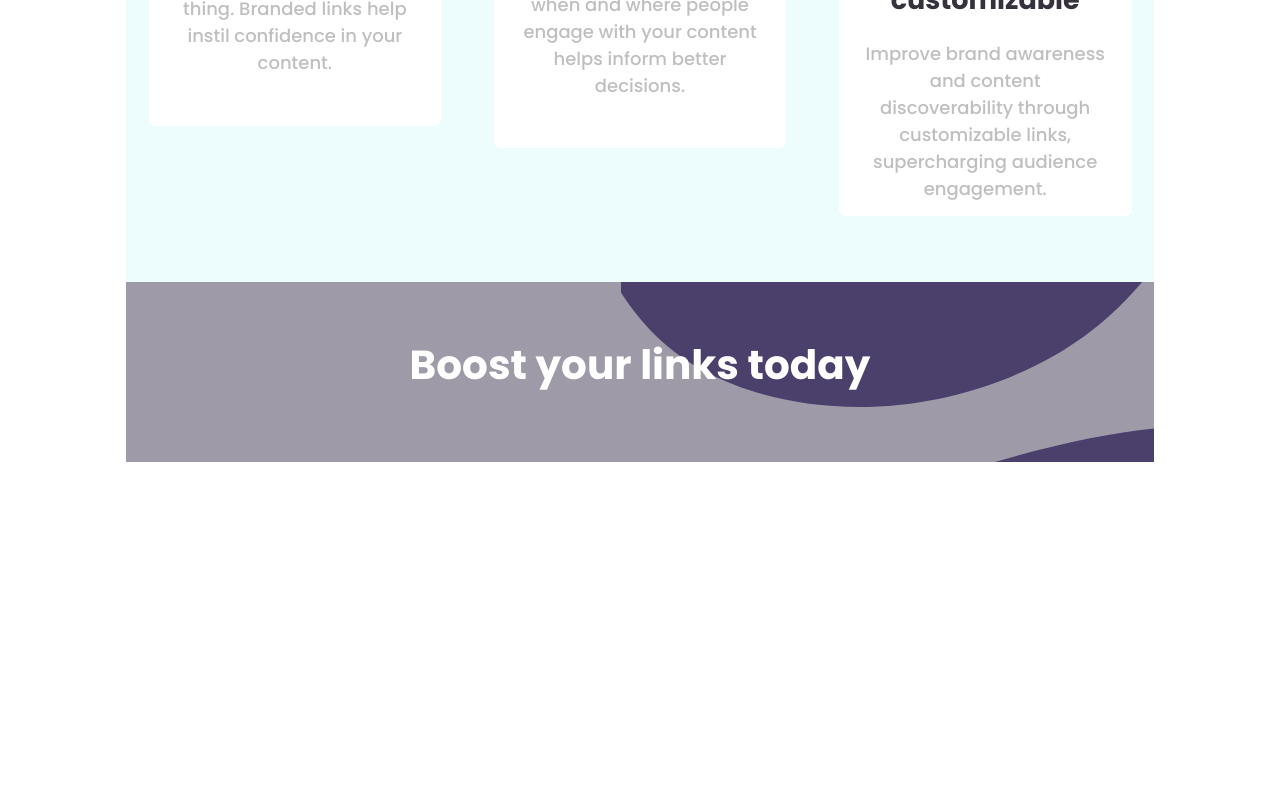
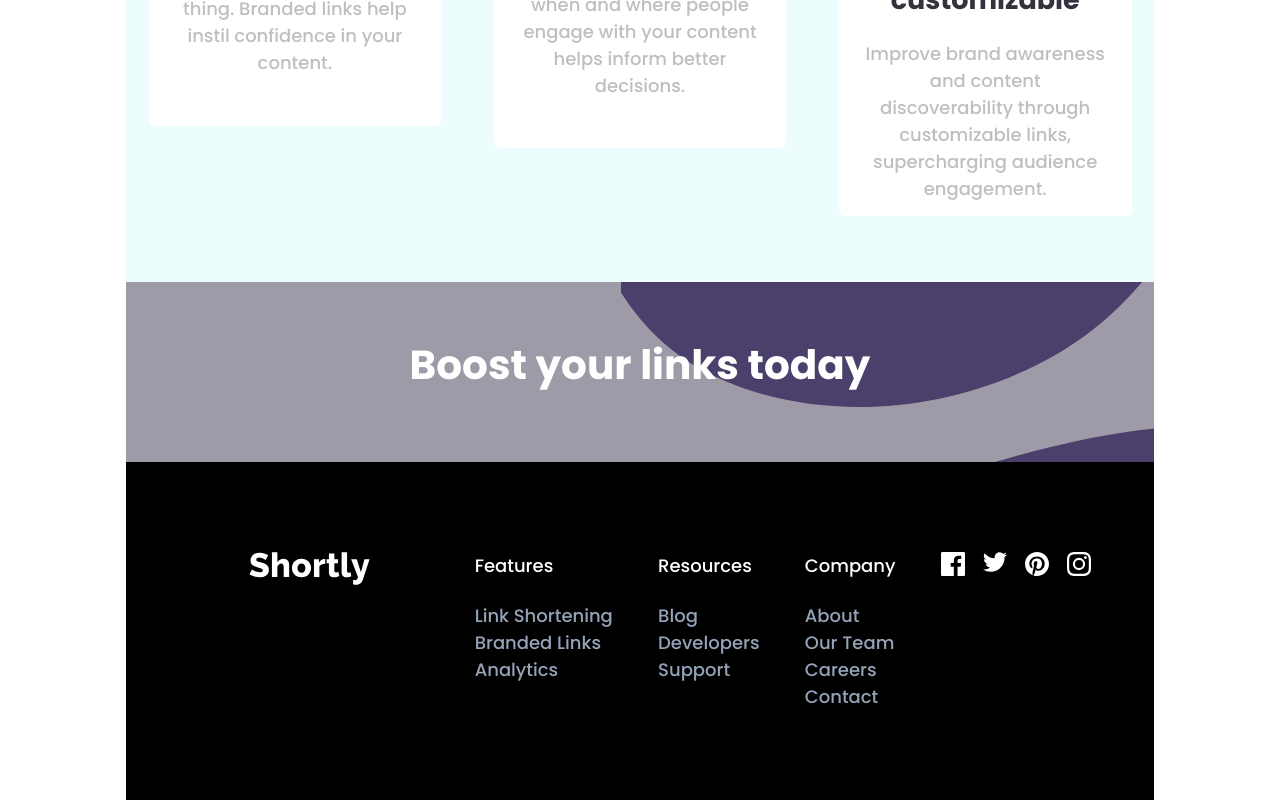
Before and after one commit to Hermawan18/shortly-url, a Next.js app in the folder shortly/: page / in a window 1280 px wide. Shown: the part 1211-2011 px from the top of the page. Before the commit the page ends 1673 px from the top, so only its background shows below. Built offline with nearby package versions, Linux system fonts and the light colour scheme.

Commit message:
feat: footer 2

```diff
--- a/shortly/src/app/page.tsx
+++ b/shortly/src/app/page.tsx
@@ -1,9 +1,14 @@
 import Logo from '@/app/assets/images/logo.svg';
+import LogoFooter from '@/app/assets/images/logo-footer.svg';
 import WorkIlustration from '@/app/assets/images/illustration-working.svg';
 import BrandRecognition from '@/app/assets/images/icon-brand-recognition.svg';
 import DetailedRecord from '@/app/assets/images/icon-detailed-records.svg';
 import FullyCustom from '@/app/assets/images/icon-fully-customizable.svg';
 import Footer from '@/app/assets/images/bg-boost-mobile.svg';
+import Facebook from '@/app/assets/images/icon-facebook.svg';
+import Twitter from '@/app/assets/images/icon-twitter.svg';
+import Pinterest from '@/app/assets/images/icon-pinterest.svg';
+import Instagram from '@/app/assets/images/icon-instagram.svg';
 
 import Image from 'next/image';
 import FormLinks from './components/formLinks';
@@ -118,6 +123,77 @@ export default function Home() {
         <h1 className="absolute z-10 top-1/3 left-1/2 -translate-x-1/2 text-2xl lg:text-4xl md:text-3xl text-white font-bold">Boost your links today</h1>
       </div>
       {/* end footer */}
+
+      {/* footer 1 */}
+      <div className="lg:flex bg-black text-white py-20 px-4">
+        <div className="lg:w-1/3">
+          <Image src={LogoFooter} alt="logo footer" className="m-auto" />
+        </div>
+
+        <div className="lg:grow">
+          <h1 className="mb-5">Features</h1>
+          <ul className="text-slate-400">
+            <li>
+              <a href="#">Link Shortening</a>
+            </li>
+            <li>
+              <a href="#">Branded Links</a>
+            </li>
+            <li>
+              <a href="#">Analytics</a>
+            </li>
+          </ul>
+        </div>
+
+        <div className="lg:grow">
+          <h1 className="mb-5">Resources</h1>
+          <ul className="text-slate-400">
+            <li>
+              <a href="#">Blog</a>
+            </li>
+            <li>
+              <a href="#">Developers</a>
+            </li>
+            <li>
+              <a href="#">Support</a>
+            </li>
+          </ul>
+        </div>
+
+        <div className="lg:grow">
+          <h1 className="mb-5">Company</h1>
+          <ul className="text-slate-400">
+            <li>
+              <a href="#">About</a>
+            </li>
+            <li>
+              <a href="#">Our Team</a>
+            </li>
+            <li>
+              <a href="#">Careers</a>
+            </li>
+            <li>
+              <a href="#">Contact</a>
+            </li>
+          </ul>
+        </div>
+
+        <div className="lg:flex lg:grow gap-4">
+          <div>
+            <Image src={Facebook} alt="facebook" />
+          </div>
+          <div>
+            <Image src={Twitter} alt="twitter" />
+          </div>
+          <div>
+            <Image src={Pinterest} alt="pinterests" />
+          </div>
+          <div>
+            <Image src={Instagram} alt="Instagram" />
+          </div>
+        </div>
+      </div>
+      {/* end footer 1 */}
     </div>
   );
 }
```
Also changed, not shown: shortly/src/app/assets/images/logo-footer.svg (added).
